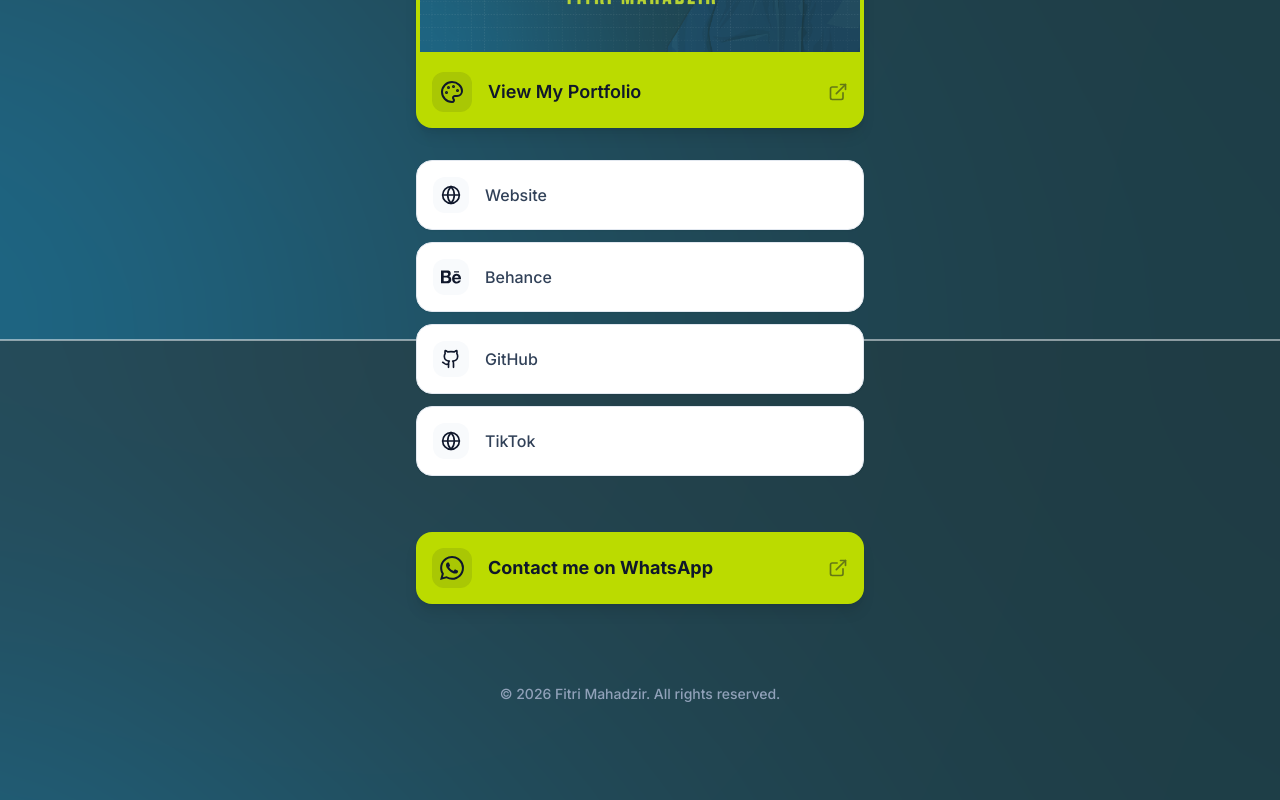
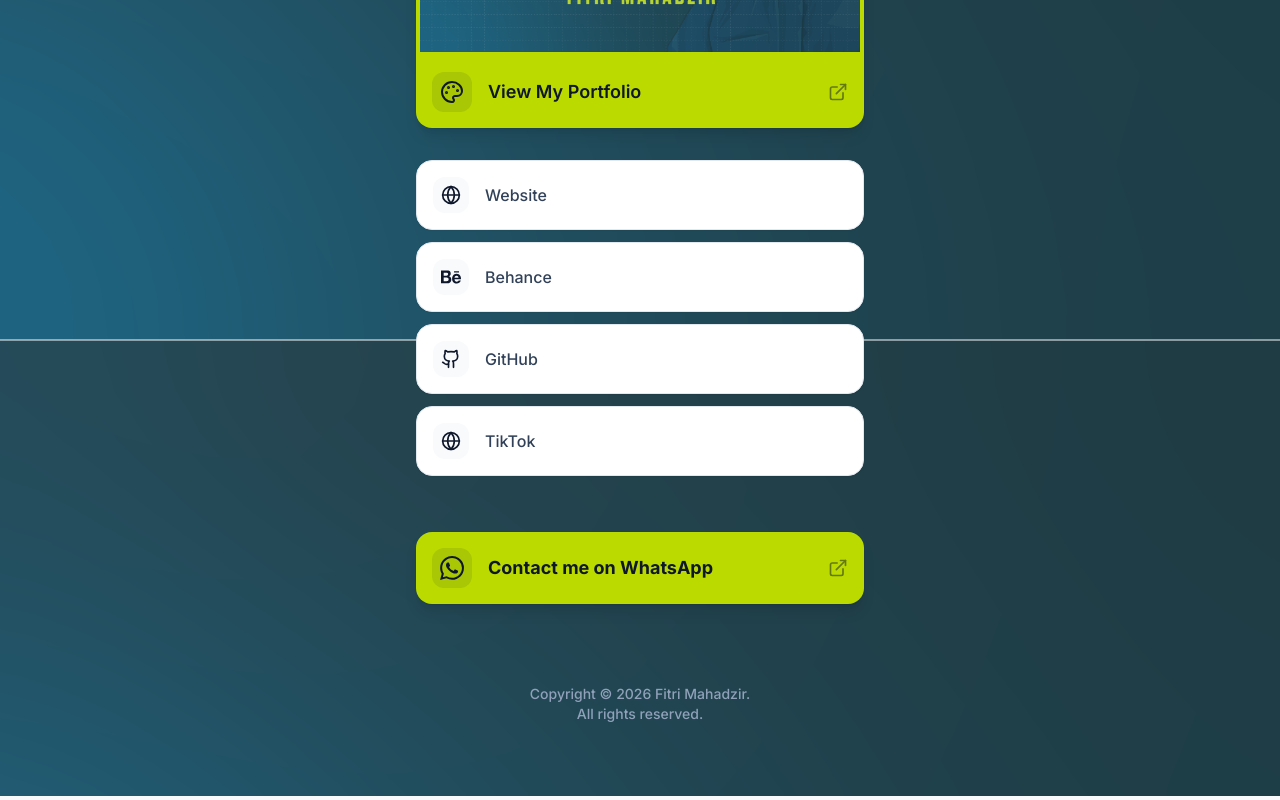
Before and after one commit to fitrimahadzir-dev/link-bio-fitri-mahadzir, a React (Vite) app: page / in a window 1280 px wide. Shown: the part 460-1260 px from the top of the page. Built offline with nearby package versions, Linux system fonts and the light colour scheme.

Commit message:
change footer detail

```diff
--- a/src/App.tsx
+++ b/src/App.tsx
@@ -160,10 +160,10 @@ export default function App() {
           initial={{ opacity: 0 }}
           animate={{ opacity: 1 }}
           transition={{ duration: 0.5, delay: 0.8 }}
-          className="pt-12 pb-8 text-center"
+          className="pt-12 pb-2 text-center"
         >
           <p className="text-slate-400 text-sm font-medium">
-            © 2026 Fitri Mahadzir. All rights reserved.
+            Copyright © 2026 Fitri Mahadzir.<br></br>All rights reserved.
           </p>
         </motion.footer>
 
```
